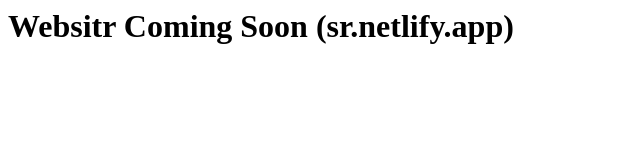
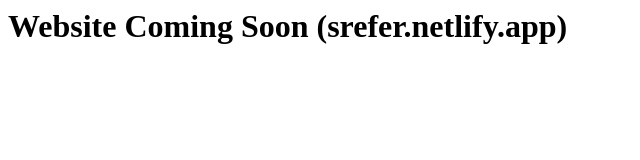
Before and after one commit to DREAMBOYYY26/sr, a plain HTML site: page index.html in a window 1280 px wide. Shown: the whole page, without its empty margins (0-640 px from the left). Drawn offline with Linux system fonts and the light colour scheme.

Commit message:
Update index.html

```diff
--- a/index.html
+++ b/index.html
@@ -1 +1 @@
-<h1>Websitr Coming Soon   (sr.netlify.app)     </h1>
+<h1>   Website Coming Soon   (srefer.netlify.app)     </h1>
```
